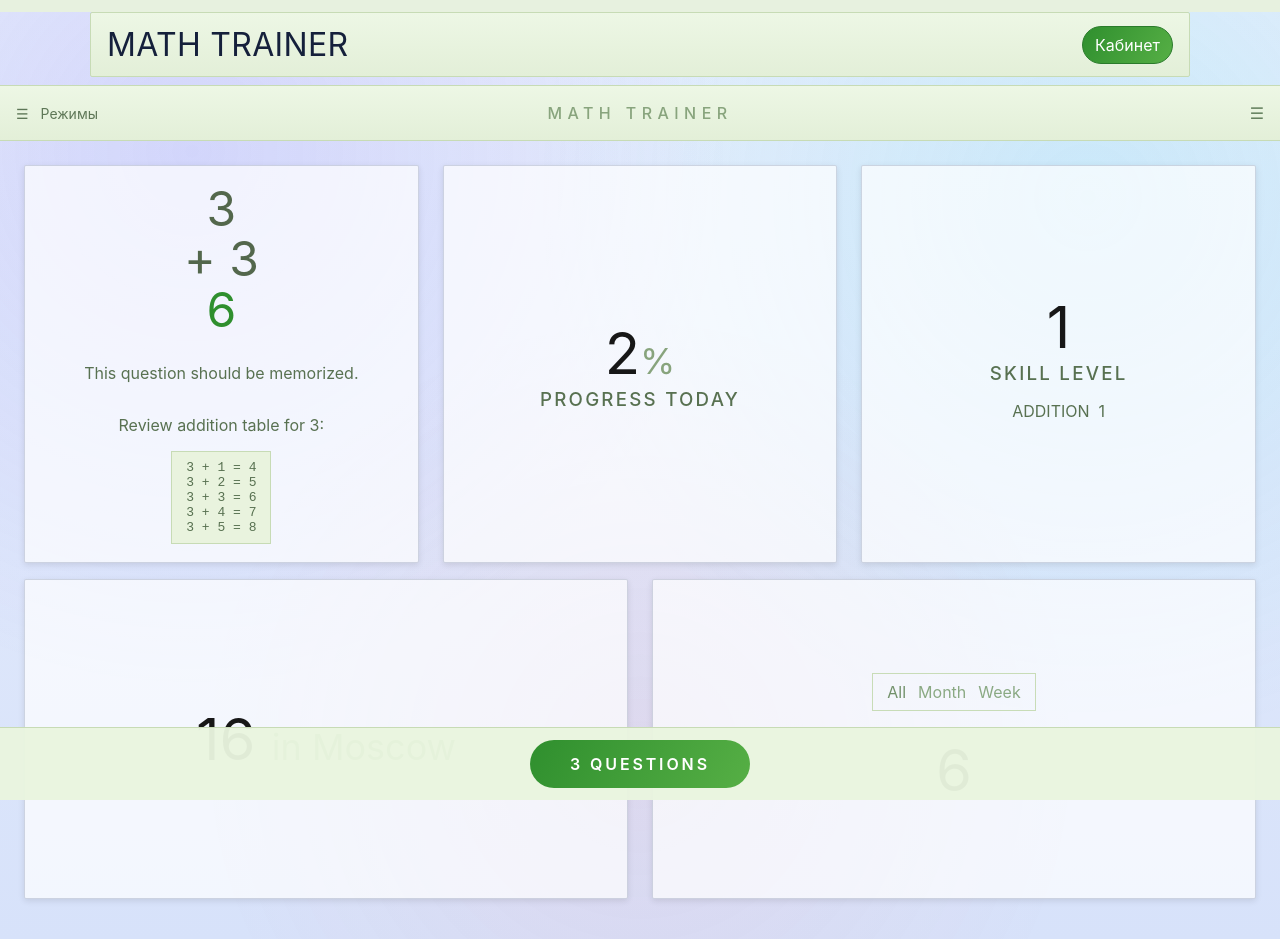
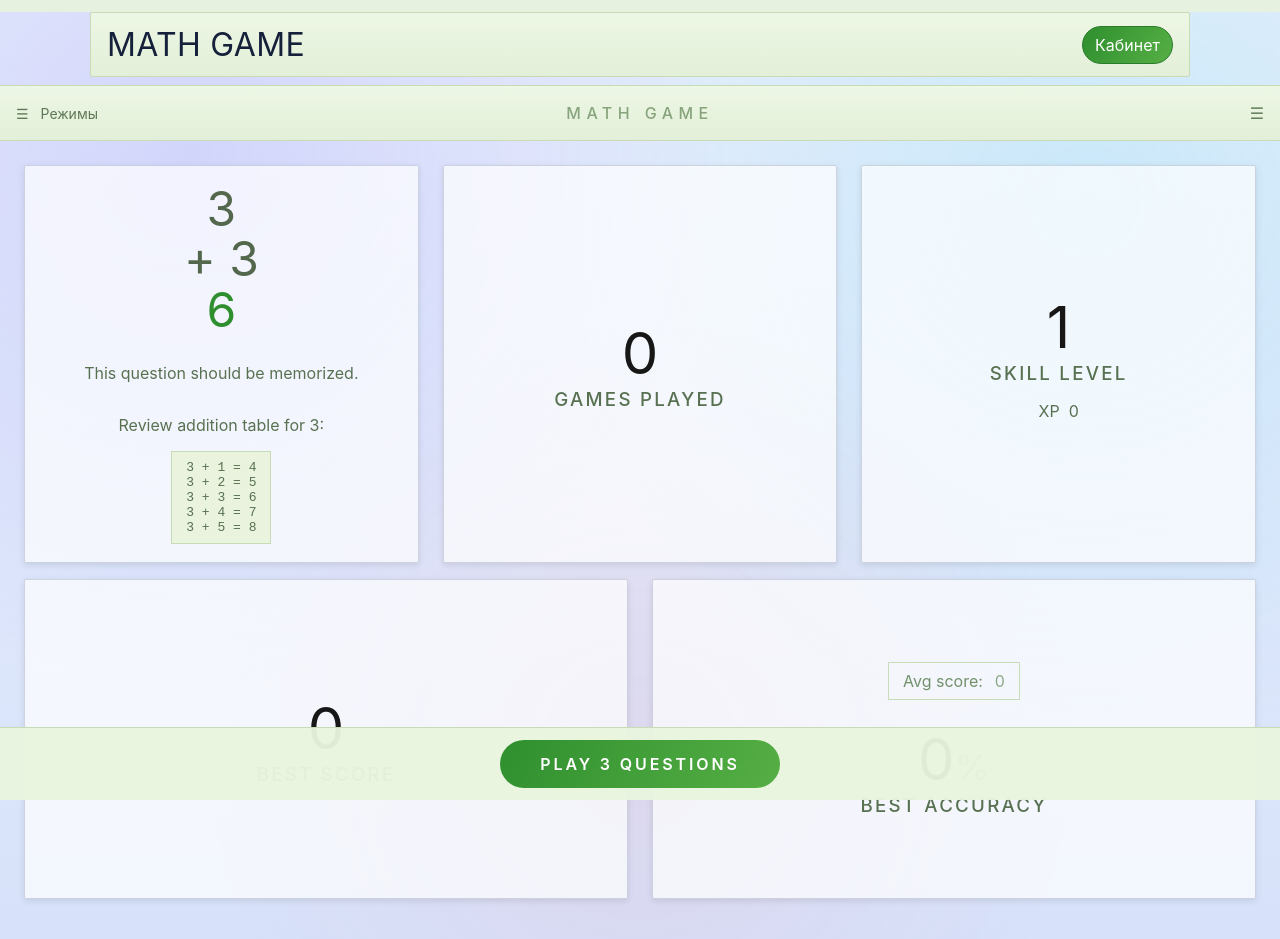
Before and after one commit to pornosirota-prog/math_game, a React (Vite) app in the folder frontend/: page /dashboard in a window 1280 px wide. Built offline with nearby package versions, Linux system fonts and the light colour scheme; sample sign-in values are in the browser's storage.

Commit message:
Update branding to Math Game and add dashboard stats

```diff
--- a/frontend/src/App.tsx
+++ b/frontend/src/App.tsx
@@ -34,7 +34,7 @@ const PublicHeader = () => {
   return (
     <header className="layout app-topbar">
       <NavLink className="brand-link" to={token ? '/dashboard' : '/'}>
-        <span className="brand-title">MATH TRAINER</span>
+        <span className="brand-title">MATH GAME</span>
       </NavLink>
       <div className="nav-links">
         {!token && <NavLink to="/login">Войти</NavLink>}
@@ -55,7 +55,7 @@ const AppShell = () => {
           <NavLink to="/dashboard">☰</NavLink>
           <NavLink to="/modes">Режимы</NavLink>
         </nav>
-        <strong className="trainer-toolbar-title">MATH TRAINER</strong>
+        <strong className="trainer-toolbar-title">MATH GAME</strong>
         <details className="profile-dropdown">
           <summary>☰</summary>
           <div className="dropdown-menu">
--- a/frontend/src/pages/DashboardPage.tsx
+++ b/frontend/src/pages/DashboardPage.tsx
@@ -1,6 +1,21 @@
 import { Link } from 'react-router-dom';
+import { loadLeaderboard, loadProgress } from '../mathgame/storage/localStorageRepo';
 
-export const DashboardPage = () => (
+export const DashboardPage = () => {
+  const progress = loadProgress();
+  const leaderboard = loadLeaderboard();
+
+  const totalGames = progress.totalRuns;
+  const bestScore = progress.bestScore;
+  const totalXp = progress.xp;
+  const averageScore = leaderboard.length > 0
+    ? Math.round(leaderboard.reduce((sum, run) => sum + run.score, 0) / leaderboard.length)
+    : 0;
+  const bestAccuracy = leaderboard.length > 0
+    ? Math.max(...leaderboard.map((run) => Math.round(run.accuracy)))
+    : 0;
+
+  return (
     <div className="layout trainer-dashboard">
       <section className="trainer-grid3">
         <article className="card trainer-panel">
@@ -10,28 +25,31 @@ export const DashboardPage = () => (
           <div className="small-table">3 + 1 = 4<br />3 + 2 = 5<br />3 + 3 = 6<br />3 + 4 = 7<br />3 + 5 = 8</div>
         </article>
         <article className="card trainer-panel trainer-panel-center">
-        <div className="big-number">2<span>%</span></div>
-        <h3>PROGRESS TODAY</h3>
+          <div className="big-number">{totalGames}</div>
+          <h3>GAMES PLAYED</h3>
         </article>
         <article className="card trainer-panel trainer-panel-center">
-        <div className="big-number">1</div>
+          <div className="big-number">{progress.level}</div>
           <h3>SKILL LEVEL</h3>
-        <p>ADDITION&nbsp; 1</p>
+          <p>XP&nbsp; {totalXp}</p>
         </article>
       </section>
 
       <section className="trainer-grid2">
         <article className="card trainer-panel trainer-panel-center">
-        <div className="big-number">16 <span>in Moscow</span></div>
+          <div className="big-number">{bestScore}</div>
+          <h3>BEST SCORE</h3>
         </article>
         <article className="card trainer-panel trainer-panel-center">
-        <div className="time-filter">All <span>Month</span> <span>Week</span></div>
-        <div className="big-number">6</div>
+          <div className="time-filter">Avg score: <span>{averageScore}</span></div>
+          <div className="big-number">{bestAccuracy}<span>%</span></div>
+          <h3>BEST ACCURACY</h3>
         </article>
       </section>
 
       <section className="trainer-bottom-cta">
-      <Link className="trainer-play-btn" to="/game?mode=classic">3 QUESTIONS</Link>
+        <Link className="trainer-play-btn" to="/game?mode=classic">PLAY 3 QUESTIONS</Link>
       </section>
     </div>
   );
+};
--- a/frontend/src/pages/LandingPage.tsx
+++ b/frontend/src/pages/LandingPage.tsx
@@ -4,7 +4,7 @@ export const LandingPage = () => (
   <div className="layout">
     <section className="card landing-hero">
       <p className="hero-kicker">Math Neon Arena</p>
-      <h1>Тренажёр, где математика превращается в игру</h1>
+      <h1>Math Game, где математика становится игрой</h1>
       <p>
         Выбирай режимы, закрывай ежедневные задания, следи за прогрессом и поднимайся в лидерборде.
       </p>
```
Lines whose indentation alone changed are shown as unchanged.
